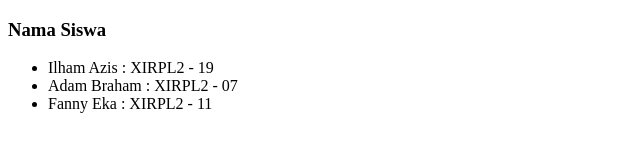
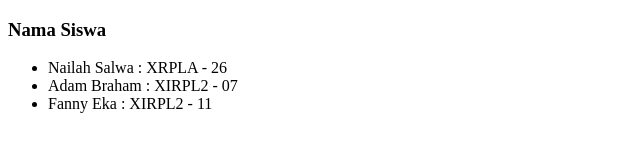
Before and after one commit to giskaeileen/GiskaXRPLA, a plain HTML site: page index.html in a window 1280 px wide. Shown: the full height of the page, 0-640 px from the left. Drawn offline with Linux system fonts and the light colour scheme.

Commit message:
update list siswa index.html

```diff
--- a/index.html
+++ b/index.html
@@ -20,7 +20,7 @@
 
     <ul>
 
-        <li>Ilham Azis : XIRPL2 - 19</li>
+        <li>Nailah Salwa : XRPLA - 26</li>
 
         <li>Adam Braham : XIRPL2 - 07</li>
 
```
